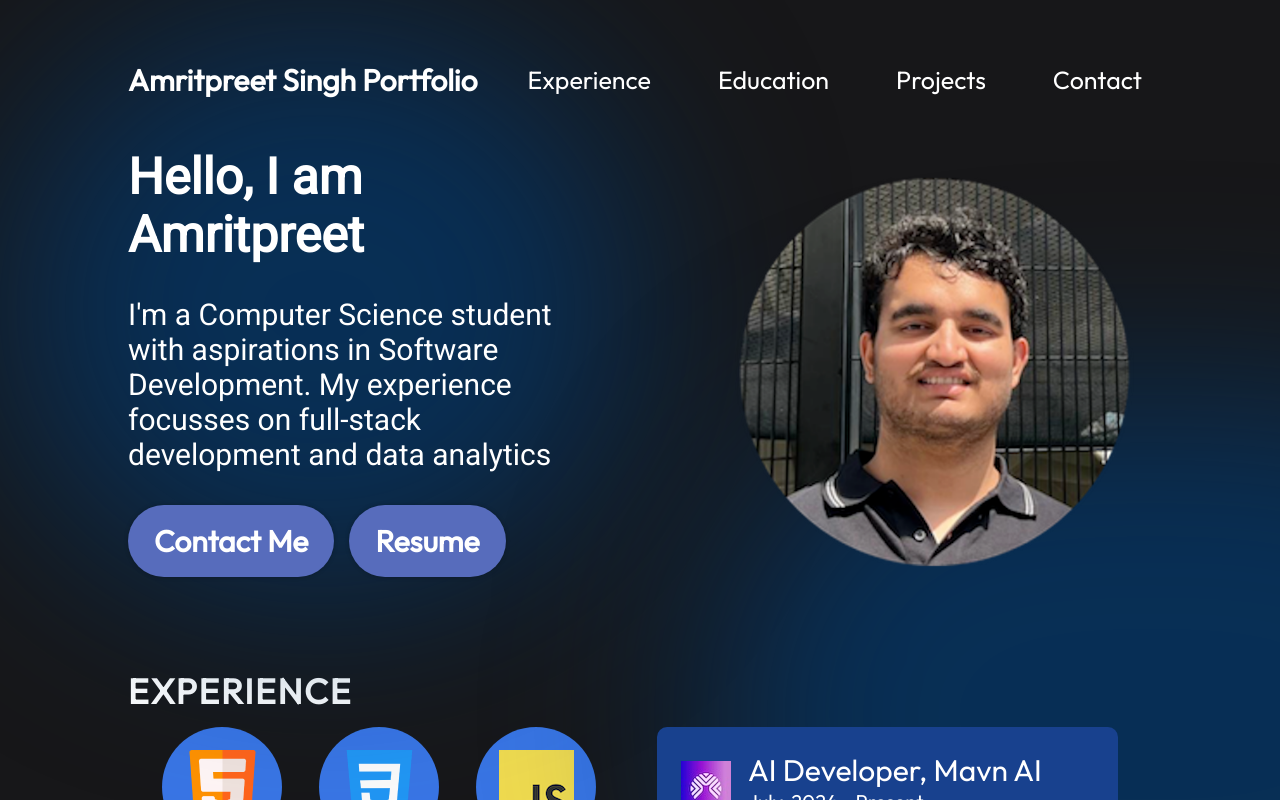
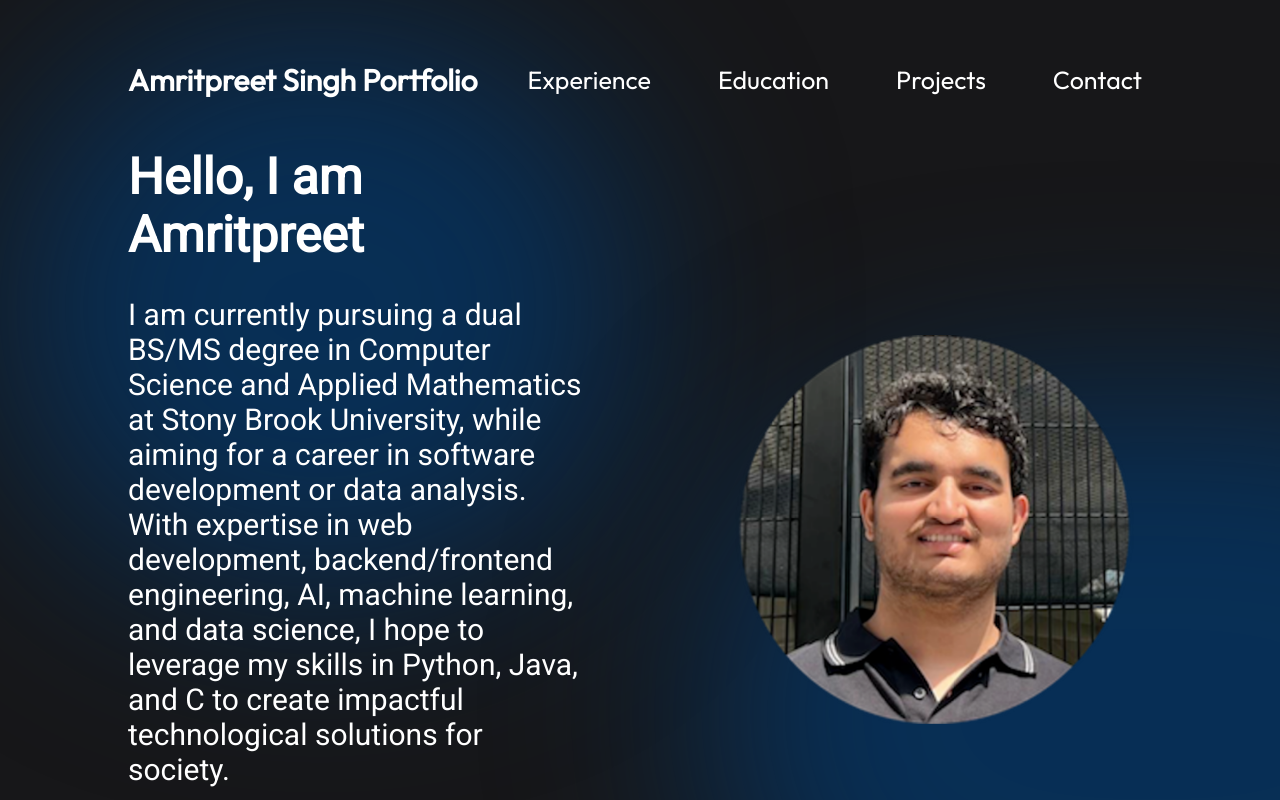
Before and after one commit to amritprsingh/Portfolio-Amripreet-Singh, a React (Vite) app: page / in a window 1280 px wide. Shown: the top 800 px of the page. Built offline with nearby package versions, Linux system fonts and the light colour scheme.

Commit message:
Update Hero.jsx

```diff
--- a/src/components/Hero/Hero.jsx
+++ b/src/components/Hero/Hero.jsx
@@ -1,7 +1,7 @@
 import React from "react";
 
 import styles from "./Hero.module.css";
-import resumePDF from "../../../Amritpreet_Singh_Resume2025.pdf"
+import resumePDF from "../../../Amritpreet_Singh_Resume2025.pdf";
 import { getImageUrl } from "../../utils";
 
 export const Hero = () => {
@@ -10,9 +10,12 @@ export const Hero = () => {
       <div className={styles.content}>
         <h1 className={styles.title}>Hello, I am Amritpreet</h1>
         <p className={styles.description}>
-          I'm a Computer Science student with aspirations in Software
-          Development. My experience focusses on full-stack development and data
-          analytics
+          I am currently pursuing a dual BS/MS degree in Computer Science and
+          Applied Mathematics at Stony Brook University, while aiming for a
+          career in software development or data analysis. With expertise in web
+          development, backend/frontend engineering, AI, machine learning, and
+          data science, I hope to leverage my skills in Python, Java, and C to
+          create impactful technological solutions for society.
         </p>
         <span>
           <a
```
